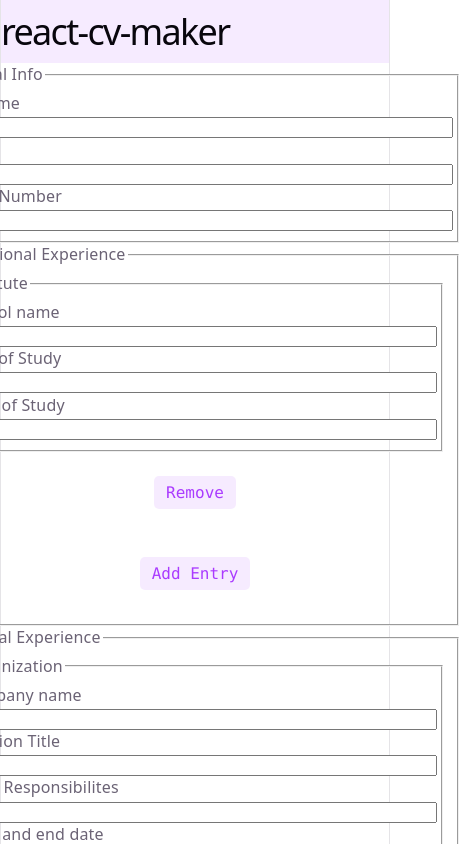
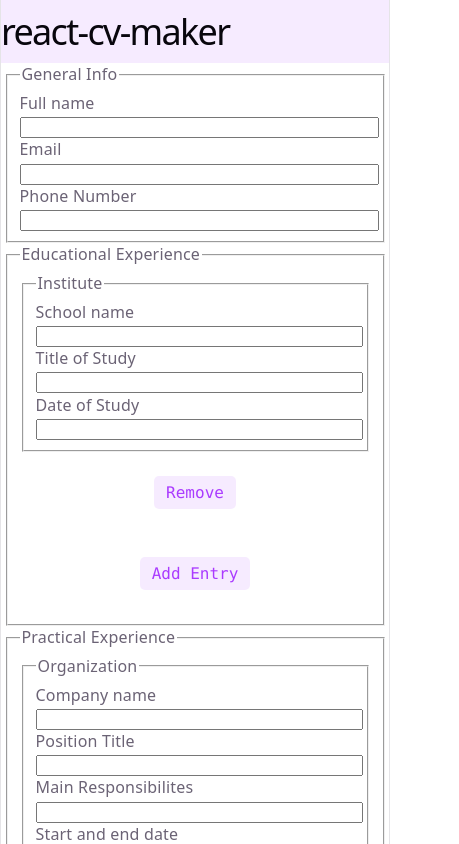
Before and after one commit to 4R1u/react-cv-maker, a React (Vite) app: page / in a window 390 px wide. Shown: the top 844 px of the page, 459 px wide, since content can reach past the window. Built offline with nearby package versions, Linux system fonts and the light colour scheme.

Commit message:
feat: make responsive

```diff
--- a/src/styles/App.css
+++ b/src/styles/App.css
@@ -13,7 +13,7 @@
 }
 
 form > fieldset {
-  width: 500px;
+  width: calc(min(90vw, 600px));
 }
 
 form {
```
